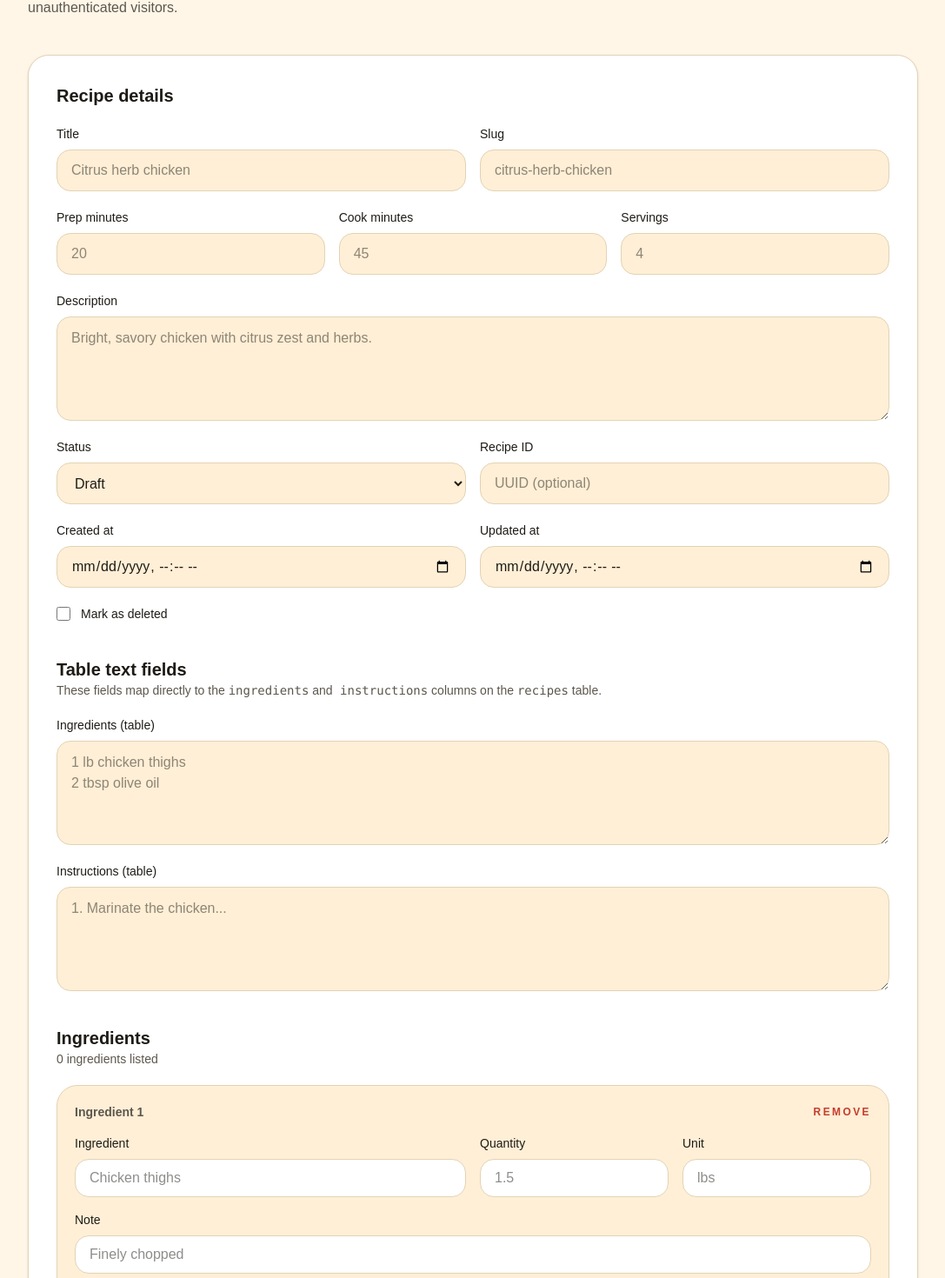
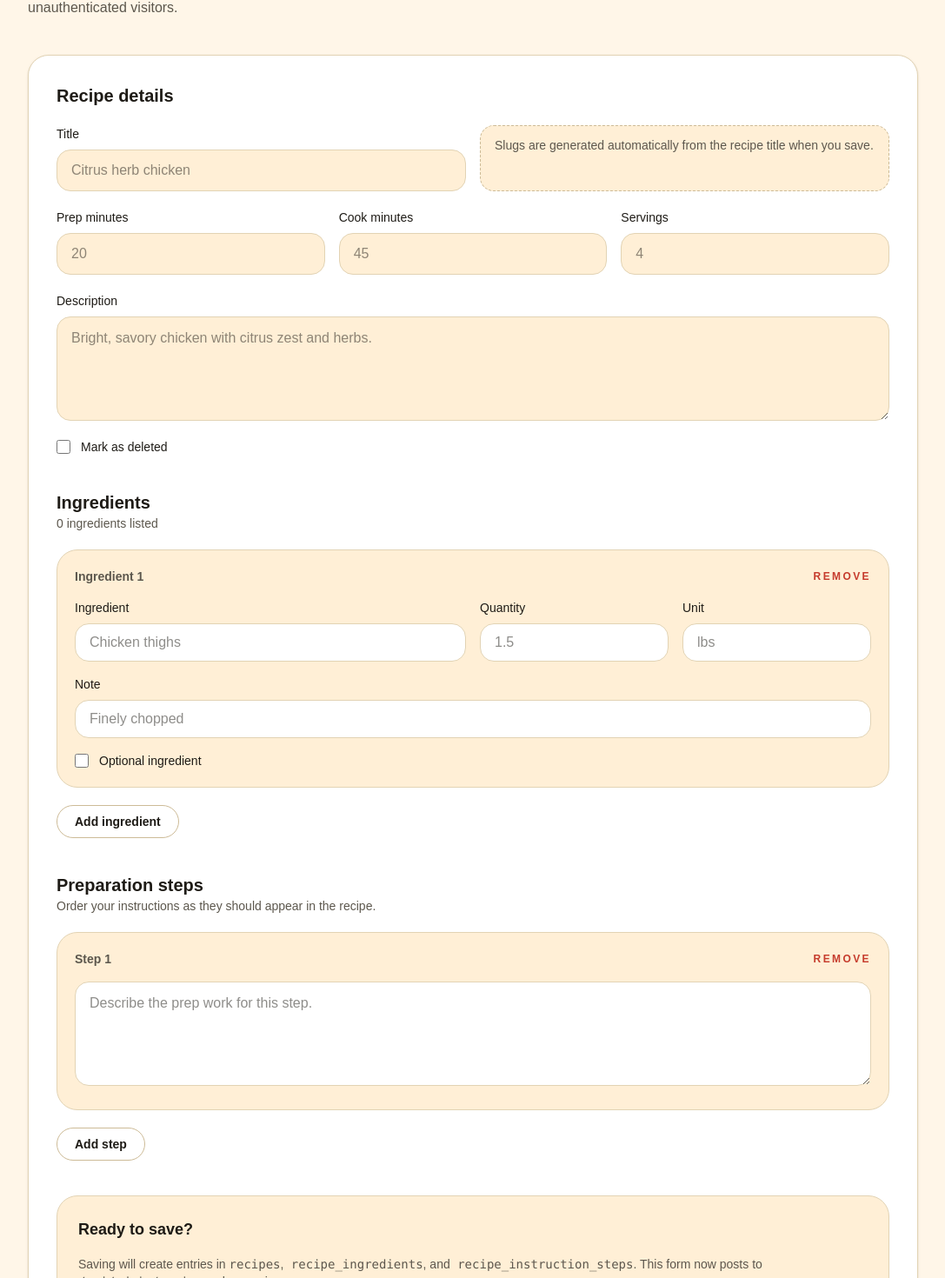
Before and after one commit to maxkasel96/the-kasel-cookbook, a Next.js app: page /admin/recipes/create in a window 1280 px wide. Shown: the part 254-1724 px from the top of the page at 87% size, without its empty margins (96-1183 px from the left). Built offline with nearby package versions, Linux system fonts and the light colour scheme.

Commit message:
Simplify create recipe metadata fields

```diff
--- a/src/app/admin/recipes/create/page.tsx
+++ b/src/app/admin/recipes/create/page.tsx
@@ -21,29 +21,13 @@ const createId = () =>
     ? crypto.randomUUID()
     : `temp-${Date.now()}-${Math.random()}`;
 
-const parseDateTimeInput = (value: string) => {
-  if (!value) {
-    return null;
-  }
-
-  const parsed = new Date(value);
-  return Number.isNaN(parsed.getTime()) ? null : parsed.toISOString();
-};
-
 export default function AdminCreateRecipePage() {
   const [title, setTitle] = useState("");
-  const [slug, setSlug] = useState("");
   const [description, setDescription] = useState("");
   const [prepMinutes, setPrepMinutes] = useState("");
   const [cookMinutes, setCookMinutes] = useState("");
   const [servings, setServings] = useState("");
-  const [status, setStatus] = useState<"draft" | "published">("draft");
-  const [recipeId, setRecipeId] = useState("");
-  const [createdAt, setCreatedAt] = useState("");
-  const [updatedAt, setUpdatedAt] = useState("");
   const [isDeleted, setIsDeleted] = useState(false);
-  const [ingredientsText, setIngredientsText] = useState("");
-  const [instructionsText, setInstructionsText] = useState("");
   const [isSaving, setIsSaving] = useState(false);
   const [formError, setFormError] = useState<string | null>(null);
   const [formStatus, setFormStatus] = useState<string | null>(null);
@@ -127,22 +111,14 @@ export default function AdminCreateRecipePage() {
     const parsedPrepMinutes = prepMinutes ? Number(prepMinutes) : null;
     const parsedCookMinutes = cookMinutes ? Number(cookMinutes) : null;
     const parsedServings = servings ? Number(servings) : null;
-    const parsedCreatedAt = parseDateTimeInput(createdAt);
-    const parsedUpdatedAt = parseDateTimeInput(updatedAt);
 
     const payload = {
-      id: recipeId.trim() || null,
       title: title.trim(),
-      slug: slug.trim() || null,
       description: description.trim(),
-      ingredientsText: ingredientsText.trim() || null,
-      instructionsText: instructionsText.trim() || null,
       prepMinutes: Number.isFinite(parsedPrepMinutes) ? parsedPrepMinutes : null,
       cookMinutes: Number.isFinite(parsedCookMinutes) ? parsedCookMinutes : null,
       servings: Number.isFinite(parsedServings) ? parsedServings : null,
       status,
-      createdAt: parsedCreatedAt,
-      updatedAt: parsedUpdatedAt,
       isDeleted,
       ingredients: ingredients
         .map((ingredient) => ({
@@ -230,15 +206,10 @@ export default function AdminCreateRecipePage() {
                   onChange={(event) => setTitle(event.target.value)}
                 />
               </label>
-              <label className="flex flex-col gap-2 text-sm font-medium">
-                Slug
-                <input
-                  className="h-12 rounded-2xl border border-border bg-surface-2 px-4 text-base text-foreground focus:border-focus focus:outline-none focus:ring-2 focus:ring-focus/40"
-                  placeholder="citrus-herb-chicken"
-                  value={slug}
-                  onChange={(event) => setSlug(event.target.value)}
-                />
-              </label>
+              <div className="rounded-2xl border border-dashed border-border-strong bg-surface-2 px-4 py-3 text-sm text-text-muted">
+                Slugs are generated automatically from the recipe title when you
+                save.
+              </div>
             </div>
             <div className="grid gap-4 md:grid-cols-3">
               <label className="flex flex-col gap-2 text-sm font-medium">
@@ -281,50 +252,6 @@ export default function AdminCreateRecipePage() {
                 onChange={(event) => setDescription(event.target.value)}
               />
             </label>
-            <div className="grid gap-4 md:grid-cols-2">
-              <label className="flex flex-col gap-2 text-sm font-medium">
-                Status
-                <select
-                  className="h-12 rounded-2xl border border-border bg-surface-2 px-4 text-base text-foreground focus:border-focus focus:outline-none focus:ring-2 focus:ring-focus/40"
-                  value={status}
-                  onChange={(event) =>
-                    setStatus(event.target.value as "draft" | "published")
-                  }
-                >
-                  <option value="draft">Draft</option>
-                  <option value="published">Published</option>
-                </select>
-              </label>
-              <label className="flex flex-col gap-2 text-sm font-medium">
-                Recipe ID
-                <input
-                  className="h-12 rounded-2xl border border-border bg-surface-2 px-4 text-base text-foreground focus:border-focus focus:outline-none focus:ring-2 focus:ring-focus/40"
-                  placeholder="UUID (optional)"
-                  value={recipeId}
-                  onChange={(event) => setRecipeId(event.target.value)}
-                />
-              </label>
-            </div>
-            <div className="grid gap-4 md:grid-cols-2">
-              <label className="flex flex-col gap-2 text-sm font-medium">
-                Created at
-                <input
-                  className="h-12 rounded-2xl border border-border bg-surface-2 px-4 text-base text-foreground focus:border-focus focus:outline-none focus:ring-2 focus:ring-focus/40"
-                  type="datetime-local"
-                  value={createdAt}
-                  onChange={(event) => setCreatedAt(event.target.value)}
-                />
-              </label>
-              <label className="flex flex-col gap-2 text-sm font-medium">
-                Updated at
-                <input
-                  className="h-12 rounded-2xl border border-border bg-surface-2 px-4 text-base text-foreground focus:border-focus focus:outline-none focus:ring-2 focus:ring-focus/40"
-                  type="datetime-local"
-                  value={updatedAt}
-                  onChange={(event) => setUpdatedAt(event.target.value)}
-                />
-              </label>
-            </div>
             <label className="flex items-center gap-3 text-sm font-medium">
               <input
                 className="h-4 w-4 rounded border-border"
@@ -333,34 +260,6 @@ export default function AdminCreateRecipePage() {
                 onChange={(event) => setIsDeleted(event.target.checked)}
               />
               Mark as deleted
-            </label>
-          </section>
-
-          <section className="flex flex-col gap-5">
-            <div>
-              <h2 className="text-xl font-semibold">Table text fields</h2>
-              <p className="text-sm text-text-muted">
-                These fields map directly to the <code>ingredients</code> and
-                <code> instructions</code> columns on the <code>recipes</code> table.
-              </p>
-            </div>
-            <label className="flex flex-col gap-2 text-sm font-medium">
-              Ingredients (table)
-              <textarea
-                className="min-h-[120px] rounded-2xl border border-border bg-surface-2 px-4 py-3 text-base text-foreground focus:border-focus focus:outline-none focus:ring-2 focus:ring-focus/40"
-                placeholder="1 lb chicken thighs&#10;2 tbsp olive oil"
-                value={ingredientsText}
-                onChange={(event) => setIngredientsText(event.target.value)}
-              />
-            </label>
-            <label className="flex flex-col gap-2 text-sm font-medium">
-              Instructions (table)
-              <textarea
-                className="min-h-[120px] rounded-2xl border border-border bg-surface-2 px-4 py-3 text-base text-foreground focus:border-focus focus:outline-none focus:ring-2 focus:ring-focus/40"
-                placeholder="1. Marinate the chicken..."
-                value={instructionsText}
-                onChange={(event) => setInstructionsText(event.target.value)}
-              />
             </label>
           </section>
 
@@ -494,13 +393,6 @@ export default function AdminCreateRecipePage() {
                   Order your instructions as they should appear in the recipe.
                 </p>
               </div>
-              <button
-                className="rounded-full border border-border-strong px-5 py-2 text-sm font-semibold text-foreground transition hover:border-accent-2 hover:text-accent-2"
-                type="button"
-                onClick={addStep}
-              >
-                Add step
-              </button>
             </div>
 
             <div className="flex flex-col gap-4">
@@ -528,6 +420,13 @@ export default function AdminCreateRecipePage() {
                 </div>
               ))}
             </div>
+            <button
+              className="self-start rounded-full border border-border-strong px-5 py-2 text-sm font-semibold text-foreground transition hover:border-accent-2 hover:text-accent-2"
+              type="button"
+              onClick={addStep}
+            >
+              Add step
+            </button>
           </section>
 
           <section className="flex flex-col gap-4 rounded-3xl border border-border bg-surface-2 p-6">
@@ -552,7 +451,7 @@ export default function AdminCreateRecipePage() {
               <button
                 className="rounded-full bg-accent px-6 py-2 text-sm font-semibold text-white transition hover:bg-danger"
                 type="button"
-                onClick={() => handleSave(status)}
+                onClick={() => handleSave("published")}
                 disabled={isSaving}
               >
                 {isSaving ? "Saving..." : "Save recipe"}
--- a/src/app/api/admin/recipes/route.ts
+++ b/src/app/api/admin/recipes/route.ts
@@ -11,18 +11,12 @@ type RecipeIngredientPayload = {
 };
 
 type RecipePayload = {
-  id?: string | null;
   title: string;
-  slug?: string | null;
   description?: string;
-  ingredientsText?: string | null;
-  instructionsText?: string | null;
   prepMinutes?: number | null;
   cookMinutes?: number | null;
   servings?: number | null;
   status?: "draft" | "published";
-  createdAt?: string | null;
-  updatedAt?: string | null;
   isDeleted?: boolean;
   ingredients: RecipeIngredientPayload[];
   steps: string[];
@@ -59,24 +53,19 @@ export async function POST(request: Request) {
     }
 
     const supabase = createSupabaseAdminClient();
-    const slug = body.slug?.trim() || slugify(body.title);
+    const slug = slugify(body.title);
     const status = body.status ?? "draft";
 
     const { data: recipe, error: recipeError } = await supabase
       .from("recipes")
       .insert({
-        id: body.id ?? undefined,
         title: body.title.trim(),
         description: body.description?.trim() ?? null,
         slug,
         status,
-        ingredients: body.ingredientsText?.trim() ?? null,
-        instructions: body.instructionsText?.trim() ?? null,
         prep_minutes: body.prepMinutes ?? null,
         cook_minutes: body.cookMinutes ?? null,
         servings: body.servings ?? null,
-        created_at: body.createdAt ?? null,
-        updated_at: body.updatedAt ?? null,
         is_deleted: body.isDeleted ?? false,
       })
       .select("id")
```
